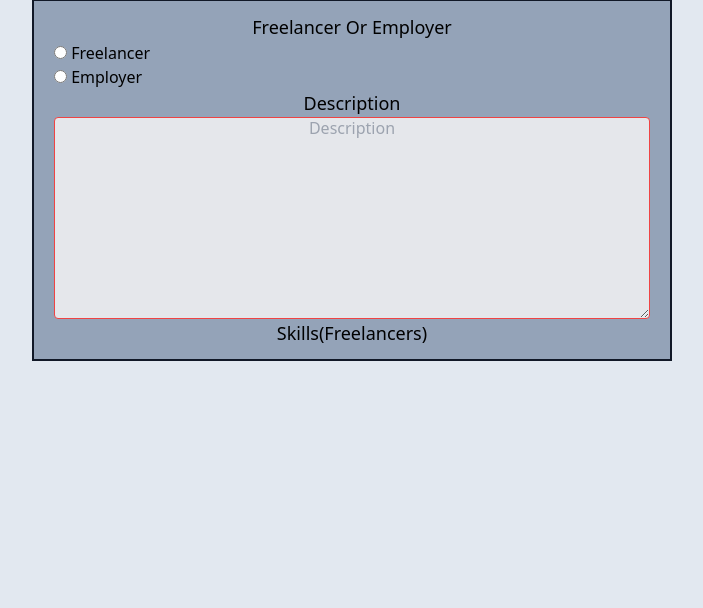
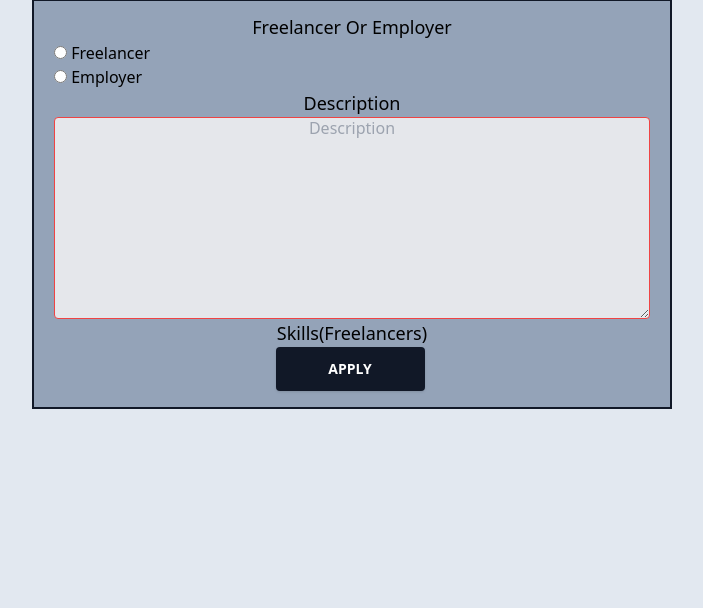
Before and after one commit to BGOPC/globlancer, a Django app: page /apply in a window 1280 px wide. Shown: the part 113-721 px from the top of the page, without its empty margins (288-991 px from the left). Run offline with Django 4.2, Linux system fonts and the light colour scheme; data that the repository does not hold is empty; some libraries are stand-ins or nearby versions.

Commit message:
submit button

```diff
--- a/freelancer/templates/freelancer/apply_page.html
+++ b/freelancer/templates/freelancer/apply_page.html
@@ -53,5 +53,11 @@
             <label class="block text-center font-weight-bold text-lg">Skills(Freelancers)</label>
             {{ form.skills }}
         </div>
+        <div class="text-center">
+            <button type="submit"
+                    class="bg-gray-900 text-white active:bg-gray-700 uppercase text-sm font-bold px-6 py-3 rounded shadow hover:bg-gray-800 outline-none focus:outline-none mr-1 mb-1 w-1/4">
+                Apply
+            </button>
+        </div>
     </form>
 {% endblock %}
```
